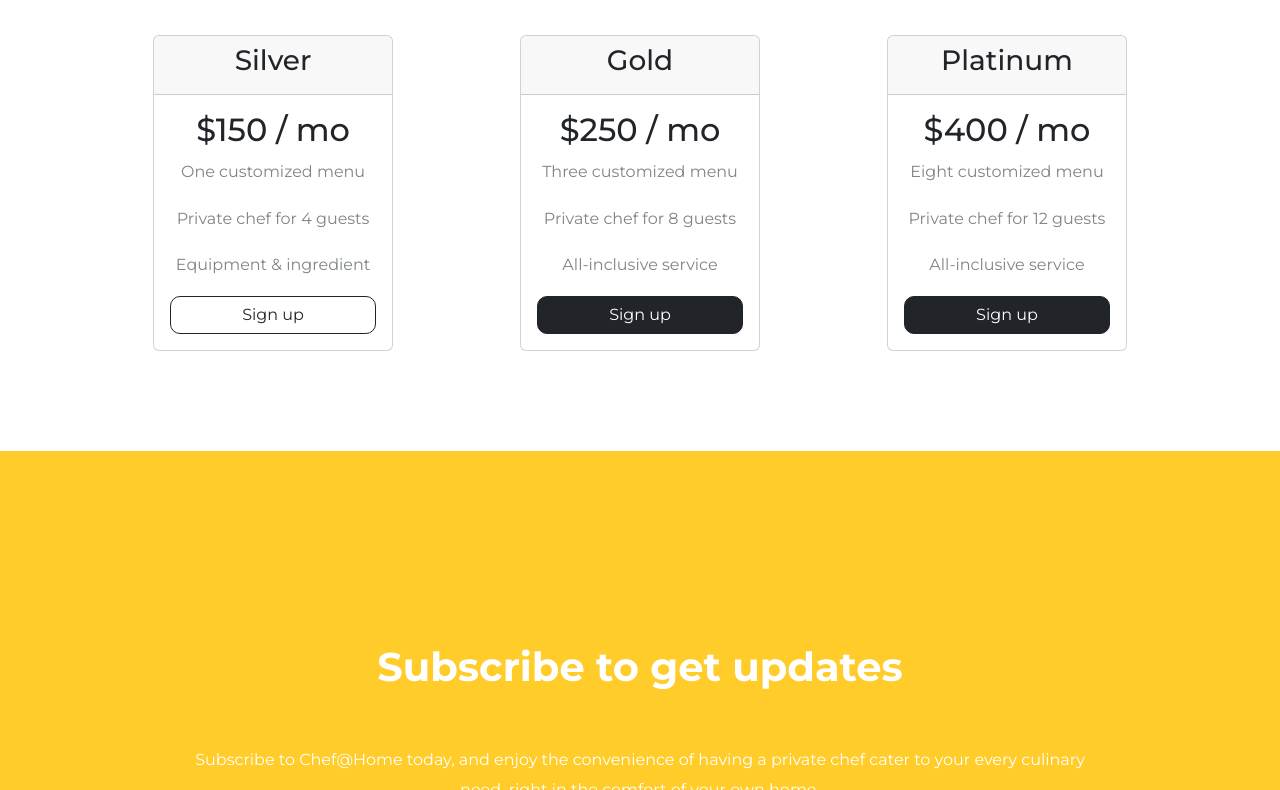
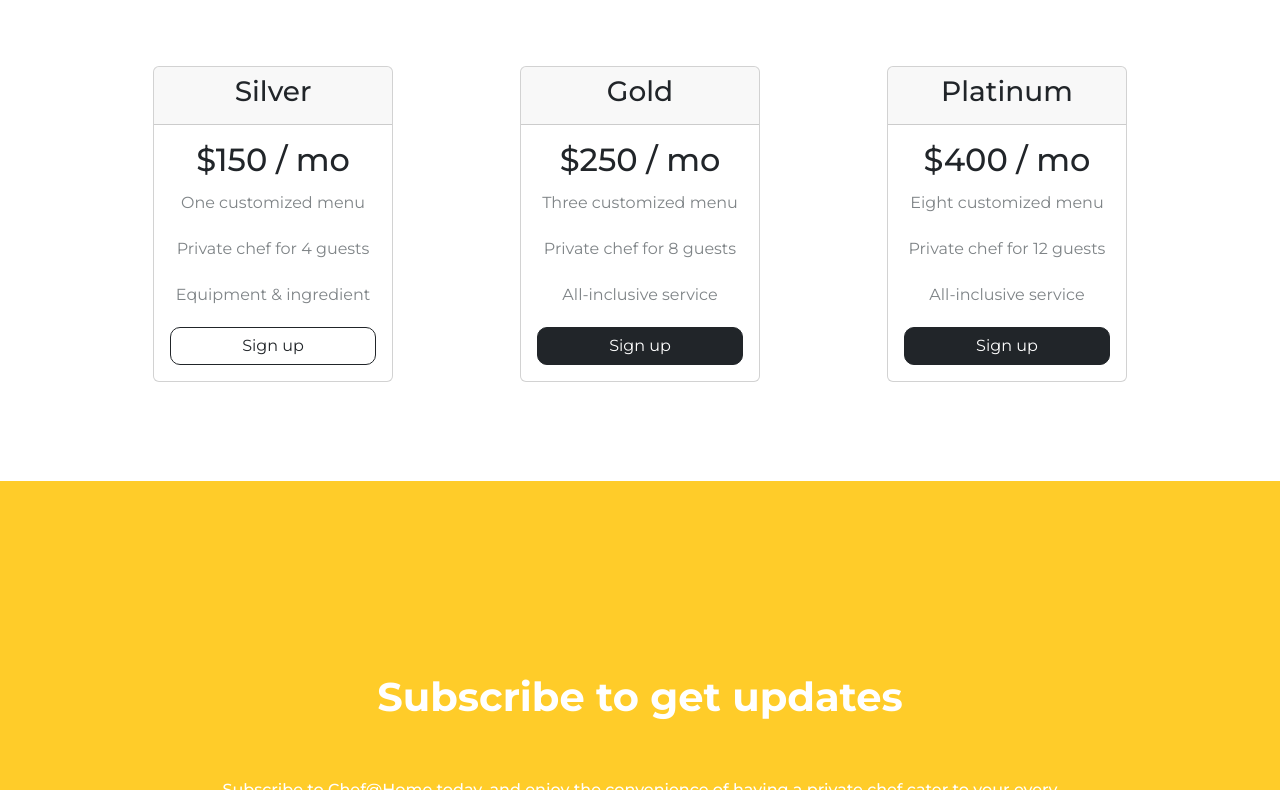
Before and after one commit to luoxinnan/Chef-at-home-app-landing-page, a plain HTML site: page index.html in a window 1280 px wide. Shown: the part 2010-2800 px from the top of the page. Drawn offline with nearby package versions, Linux system fonts and the light colour scheme; a web font is replaced by a local one.

Commit message:
Increase font weight for better visibility

```diff
--- a/index.html
+++ b/index.html
@@ -218,7 +218,7 @@
     <div id="subscribe">
             <div class="pricing-text">
                 <h1>Subscribe to get updates</h1>
-                <p class="subscribe-content">Subscribe to Chef@Home today, and enjoy the convenience of having a private
+                <p class="subscribe-content center-p">Subscribe to Chef@Home today, and enjoy the convenience of having a private
                     chef cater to your every culinary need, right in the comfort of your own home.</p>
             </div>
             <div class="row ">
--- a/styles.css
+++ b/styles.css
@@ -103,6 +103,10 @@ h5 {
     100% {
         opacity: 1;
     }
+}
+
+.center-p{
+    font-weight: 500;
 }
 
 
```
